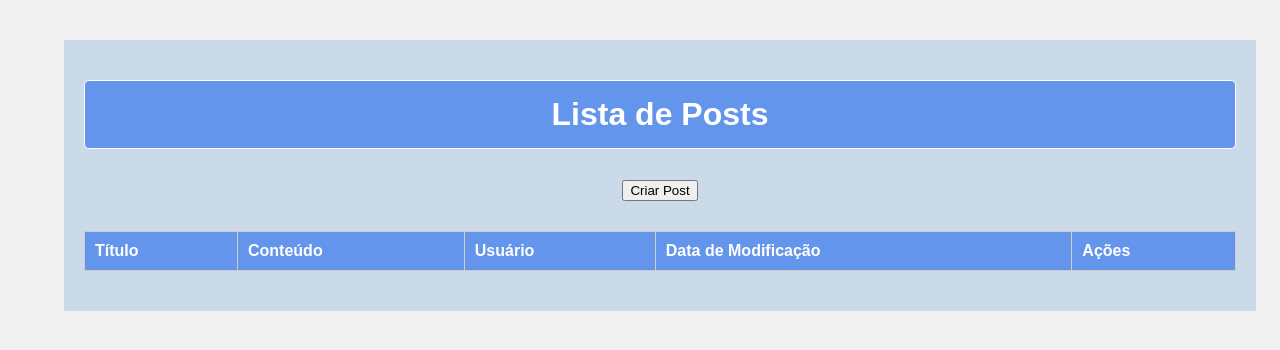
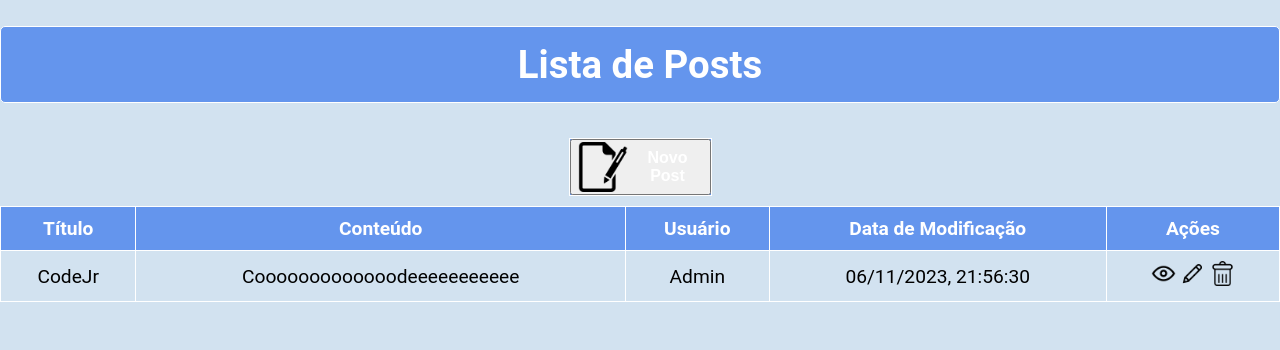
Before and after one commit to ricardo-ervilha/Hello-World-Trainee-2023.2, a PHP site: page /app/views/admin/listaDePost.html in a window 1280 px wide. Shown: the top 350 px of the page. Run offline with PHP 8.4, Linux system fonts and the light colour scheme; lists and menus that the app fills with data are empty.

Commit message:
AjusteTabelaListaPost

```diff
--- a/app/views/admin/listaDePost.html
+++ b/app/views/admin/listaDePost.html
@@ -12,7 +12,12 @@
         <h1>Lista de Posts</h1>
 
         <!-- Botão para criar um novo post -->
-        <button id="createPost">Criar Post</button>
+        <div class="new-post">
+            <button id="add-post">
+                <div class="button-new post"><img src="../../../public/assets/novoPost.png"></div>
+                <div class="text-new-post"><h2>Novo Post</h2></div>
+            </button>
+    </div>
 
         <!-- Tabela de posts -->
         <table id="postTable">
@@ -26,8 +31,18 @@
                 </tr>
             </thead>
             <tbody>
-                <!-- Os posts serão adicionados aqui -->
-            </tbody>
+                <tr>
+                <td>CodeJr</td>
+                <td><div class="content">Cooooooooooooodeeeeeeeeeee</div></td>
+                <td>Admin</td>
+                <td>06/11/2023, 21:56:30</td>
+                <td>
+                    <img class="viewPost" src="../../../public/assets/icon-ver.png" alt="Visualizar">
+                    <img class="editPost" src="../../../public/assets/icon-editar.png" alt="Editar">
+                    <img class="deletePost" src="../../../public/assets/icon-delete.png" alt="Excluir">
+                </td>
+            </tr>
+        </tbody>
         </table>
 
         <!-- Formulário para criar/editar um post (inicialmente oculto) -->
--- a/public/css/listaDePostAdmin.css
+++ b/public/css/listaDePostAdmin.css
@@ -1,11 +1,13 @@
 /* Estilos para a tabela */
 .tabela-main {
+    display: contents;
+    max-width: 90vw;
+    height: 90vh;
+    margin: 0 auto;
+    padding: 20px;
     background-color: rgba(166, 198, 226, 0.5);
-    width: 90%;
-    position: absolute;
-    left: 5%;
-    top: 5%;
-    padding: 20px;
+    box-shadow: 0 0 10px rgba(0, 0, 0, 0.1);
+    border-radius: 5px;
 }
 
 h1 {
@@ -21,121 +23,119 @@ table {
     width: 100%;
     border-collapse: collapse;
     border: 1px solid white;
+    background-color: transparent; /* Remover o fundo colorido */
 }
 
 th, td {
-    border: 1px solid #ccc;
+    border: 1px solid white;
     padding: 10px;
-    text-align: left;
+    text-align: center; /* Centralizar o texto */
+    color: black; /* Alterar a cor do texto */
 }
 
 th {
     background-color: #6495ED;
-    color: #fff;
+    color: white;
 }
 
 /* Estilos para a página em geral */
 body {
-    font-family: Arial, sans-serif;
-    background-color: #f0f0f0;
+    font-family: 'Roboto', sans-serif;
+    font-size: larger;
     margin: 0;
     padding: 0;
     text-align: center;
+    background-color: rgba(166, 198, 226, 0.5); /* Aplicar fundo semelhante */
 }
 
-h1 {
-    margin-top: 20px;
+.button img {
+    width: 45px;
+    height: 45px;
 }
 
-button {
-    margin: 10px;
+/* Estilos para os botões */
+.button {
+    padding-left: 0;
+    background: none;
+    border: none;
+    cursor: pointer;
 }
 
-/* Estilos para o formulário de criação/editação de posts */
-#postForm {
-    background-color: #f2f2f2;
-    padding: 20px;
-    border: 1px solid #ccc;
-    border-radius: 5px;
-    margin: 20px;
-    text-align: left;
+.button:hover {
+    opacity: 0.5;
 }
 
-#postForm label {
-    display: block;
-    margin-top: 10px;
+/* Estilos para as imagens na tabela */
+.adcPost {
+    width: 30px;
+    height: 30px;
+    margin: 0; /* Remover a margem entre as imagens */
+}
+.viewPost, .editPost, .deletePost {
+    width: 25px;
+    height: 25px;
+    margin: 0; /* Remover a margem entre as imagens */
+}
+.new-post{
+    display: inline-block;
+    margin: 10px 0px 10px 0;
+
+    background-color: #6495ED;
+    border: 1px solid white;
+
+    width:fit-content ;
+    height: fit-content;
 }
 
-#postForm input,
-#postForm textarea {
-    width: 100%;
-    padding: 10px;
-    margin-top: 5px;
-    border: 1px solid #ccc;
-    border-radius: 3px;
-    font-size: 14px;
+.new-post img{
+
+    width: 50px;
+    height: 50px;
+    float: left;
 }
 
-#postForm button {
-    background-color: #6495ED;
-    color: #fff;
-    border: none;
-    border-radius: 3px;
-    padding: 10px 20px;
-    font-size: 16px;
-    cursor: pointer;
-    margin-top: 10px;
+.new-post h2{
+    width: 70px;
+    margin: 7px 0 0 55px;
+
+    color: white;
+    font-size: medium;
+}
+@media (max-width: 600px){
+    h1{
+
+    }
+    .tabela-main {
+        max-width: 100vw;
+        height: 100vh;
+    }
+    .postTable {
+        display: block;
+        position: relative;
+        width: 100%;
       }
 
-#postForm button:hover {
-    background-color: #0056b3;
+    .postTable thead, .postTable tbody, .postTable th, .postTable td, .postTable tr {
+        display: block;
       }
 
-/* Estilos para a confirmação de exclusão */
-#confirmDelete {
-    background-color: #fff;
-    padding: 20px;
-    border: 1px solid #ccc;
-    border-radius: 5px;
-    margin: 20px;
+    .postTable th, .postTable td{
+        height: 35px;
     }
 
-#confirmDelete button {
-    background-color: #dc3545;
-    color: #fff;
-    border: none;
-    border-radius: 3px;
-    padding: 10px 20px;
-    font-size: 16px;
-    cursor: pointer;
-    margin: 10px;
+    .postTable thead{
+        float: left;
     }
 
-#confirmDelete button:hover {
-    background-color: #b30012;
+    .postTable tbody{
+        width: auto;
+        position: relative;
+        overflow-x: auto;
+        -webkit-overflow-scrolling: touch;
+        white-space: nowrap;
       }
 
-/* Estilos para a tabela de posts */
-table {
-    border-collapse: collapse;
-    width: 100%;
-    margin: 20px auto;
+      .postTable tbody tr{
+        display: inline-block;
       }
-
-th, td {
-    border: 1px solid #ccc;
-    padding: 10px;
-    text-align: left;
 }
-
-th {
-    background-color: #6495ED;
-    color: #fff;
-}
-
-
-.viewPost, .editPost, .deletePost {
-    width: 24px; /* Defina o tamanho adequado */
-    height: 24px; /* Defina o tamanho adequado */
-    margin: 0 5px; /* Adicione margens a gosto */
-}
--- a/public/js/listaDePostAdmin.js
+++ b/public/js/listaDePostAdmin.js
@@ -1,3 +1,4 @@
+/*
 document.addEventListener('DOMContentLoaded', function () {
     const createPostButton = document.getElementById('createPost');
     const postTable = document.getElementById('postTable');
@@ -103,3 +104,4 @@ document.addEventListener('DOMContentLoaded', function () {
     // Inicialmente, exibimos a tabela de posts
     displayPosts();
 });
+*/
```
Also changed, not shown: public/assets/novoPost.png (added). Lines whose indentation alone changed are shown as unchanged.
